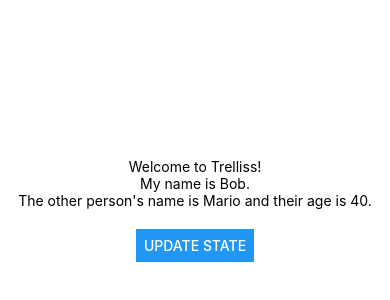
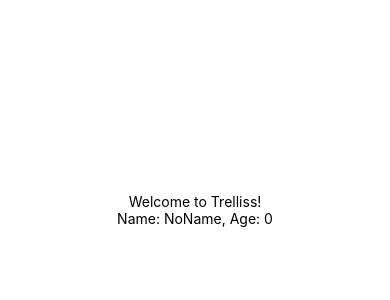
Before and after one commit to bomazani/my-trelliss-nav, a React Native app: screen / in a window 390 px wide. Shown: the part 212-512 px from the top of the page. Built offline with nearby package versions, Linux system fonts and the light colour scheme.

Commit message:
Removed code from previous tutorial. Set-up basic code for the Text Input tutorial.

```diff
--- a/App.js
+++ b/App.js
@@ -3,8 +3,8 @@ import React, { useState } from 'react';
 import { StyleSheet, Text, View, Button } from 'react-native';
 
 export default function App() {
-  const [name, setName] = useState('Bob');
-  const [person, setPerson] = useState({ name: 'Mario', age: 40});
+  const [name, setName] = useState('NoName');
+  const [age, setAge] = useState('0');
 
   const clickHandler = () => {
     setName('Mason');
@@ -14,11 +14,8 @@ export default function App() {
   return (
     <View style={styles.container}>
       <Text>Welcome to Trelliss!</Text>
-      <Text>My name is {name}.</Text>
-      <Text>The other person's name is {person.name} and their age is {person.age}.</Text>
-      <View style={styles.buttonContainer}>
-        <Button title='update state' onPress={clickHandler} />
-      </View>
+
+      <Text>Name: {name}, Age: {age}</Text>
     </View>
   );
 }
@@ -29,9 +26,5 @@ const styles = StyleSheet.create({
     backgroundColor: '#fff',
     alignItems: 'center',
     justifyContent: 'center',
-  },
-  buttonContainer: {
-    marginTop: 20,
-    backgroundColor: 'grey',
   }
 });
```
